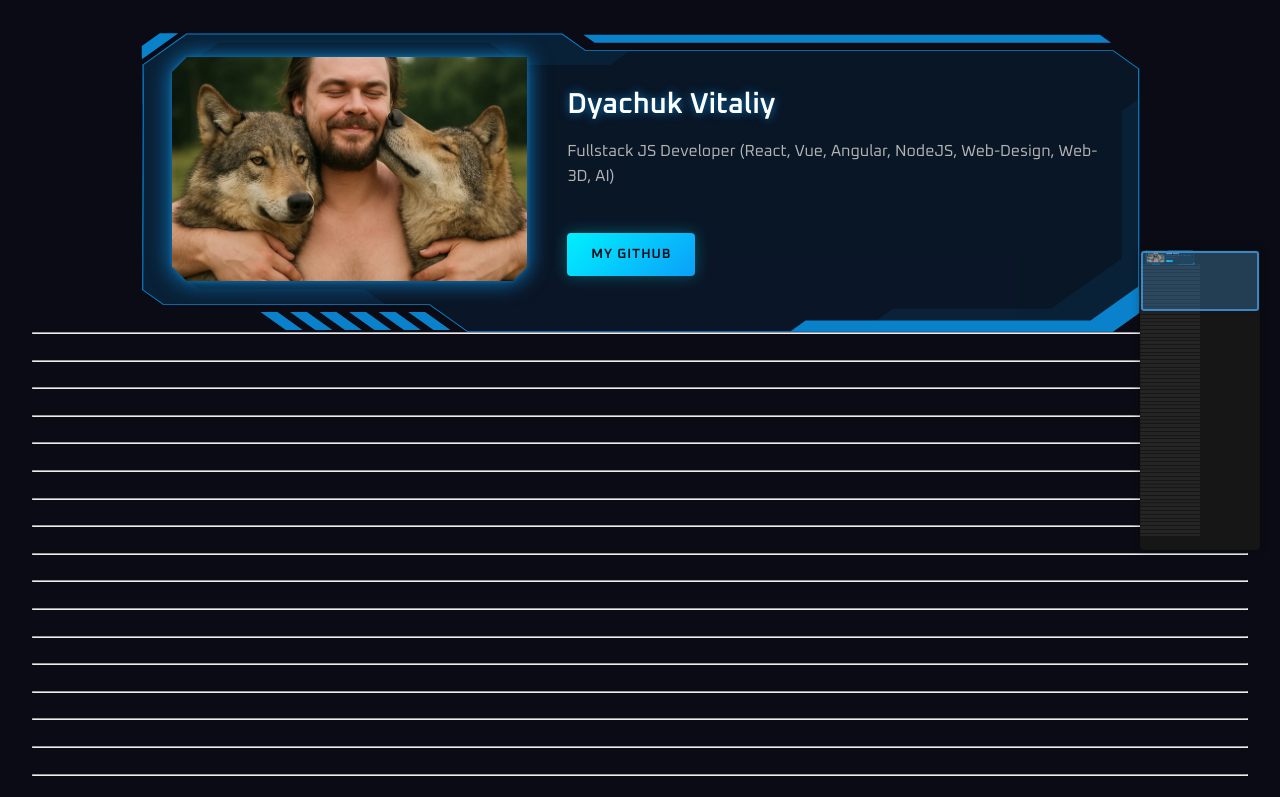
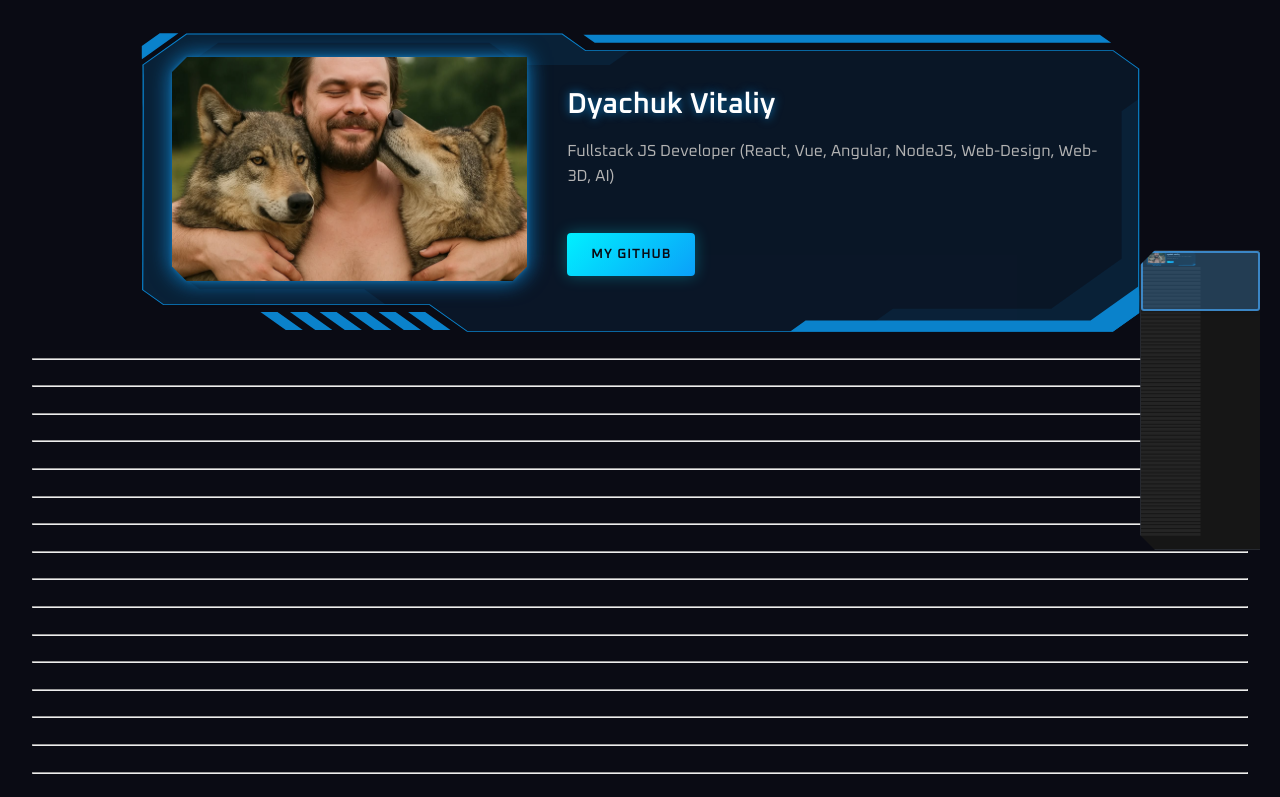
Before and after one commit to SpiritUrban/SpiritUrban.github.io, a React (Vite) app: page / in a window 1280 px wide. Shown: the top 797 px of the page. Built offline with nearby package versions, Linux system fonts and the light colour scheme.

Commit message:
Update minimap styling and adjust content spacing
Refines the minimap container with a custom clip-path, removes border radius and overflow, and tweaks border styling for a more modern look. Also adjusts the order of <br /> and <hr /> elements in App.tsx for improved content spacing.

```diff
--- a/src/App.tsx
+++ b/src/App.tsx
@@ -29,8 +29,8 @@ function App() {
         <div className="content-spacer">
           {Array.from({ length: 200 }).map((_, i) => (
             <React.Fragment key={i}>
+              <br />
               <hr />
-              <br />
             </React.Fragment>
           ))}
         </div>
--- a/src/components/Minimap/Minimap.module.css
+++ b/src/components/Minimap/Minimap.module.css
@@ -20,11 +20,19 @@
   width: var(--minimap-width);
   height: var(--minimap-height);
   background-color: rgba(16, 18, 27, 0.8);
-  border-radius: 4px;
-  overflow: hidden;
+  clip-path: polygon(
+    0 15px,
+    15px 0,
+    100% 0,
+    100% 100%,
+    15px 100%,
+    0 calc(100% - 15px)
+  );
   z-index: 1000;
   box-shadow: 0 0 10px rgba(0, 0, 0, 0.3);
   pointer-events: auto;
+  border: 1px solid rgba(255, 255, 255, 0.1);
+  border-right: none;
 }
 
 .minimap-thumbnail {
@@ -39,8 +47,8 @@
   background-position: top;
   background-origin: border-box;
   background-clip: border-box;
-  border: 1px solid rgba(0, 0, 0, 0.1);
-  border-radius: 2px;
+  border: none;
+  border-radius: 0;
 }
 
 .minimap-interaction-layer {
```
